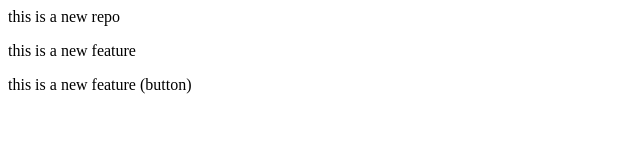
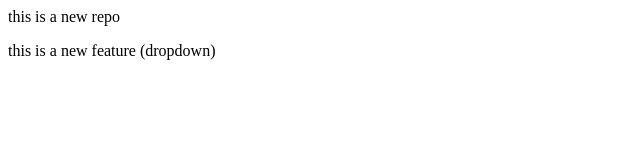
Before and after one commit to DarshanDobariya2591/localrepo, a plain HTML site: page index.html in a window 1280 px wide. Shown: the whole page, without its empty margins (0-640 px from the left). Drawn offline with Linux system fonts and the light colour scheme.

```diff
--- a/index.html
+++ b/index.html
@@ -1,3 +1,2 @@
 <p> this is a new repo</p>
-<p> this is a new feature </p>
-<p> this is a new feature (button)</p>
+<p> this is a new feature (dropdown)</p>
```
